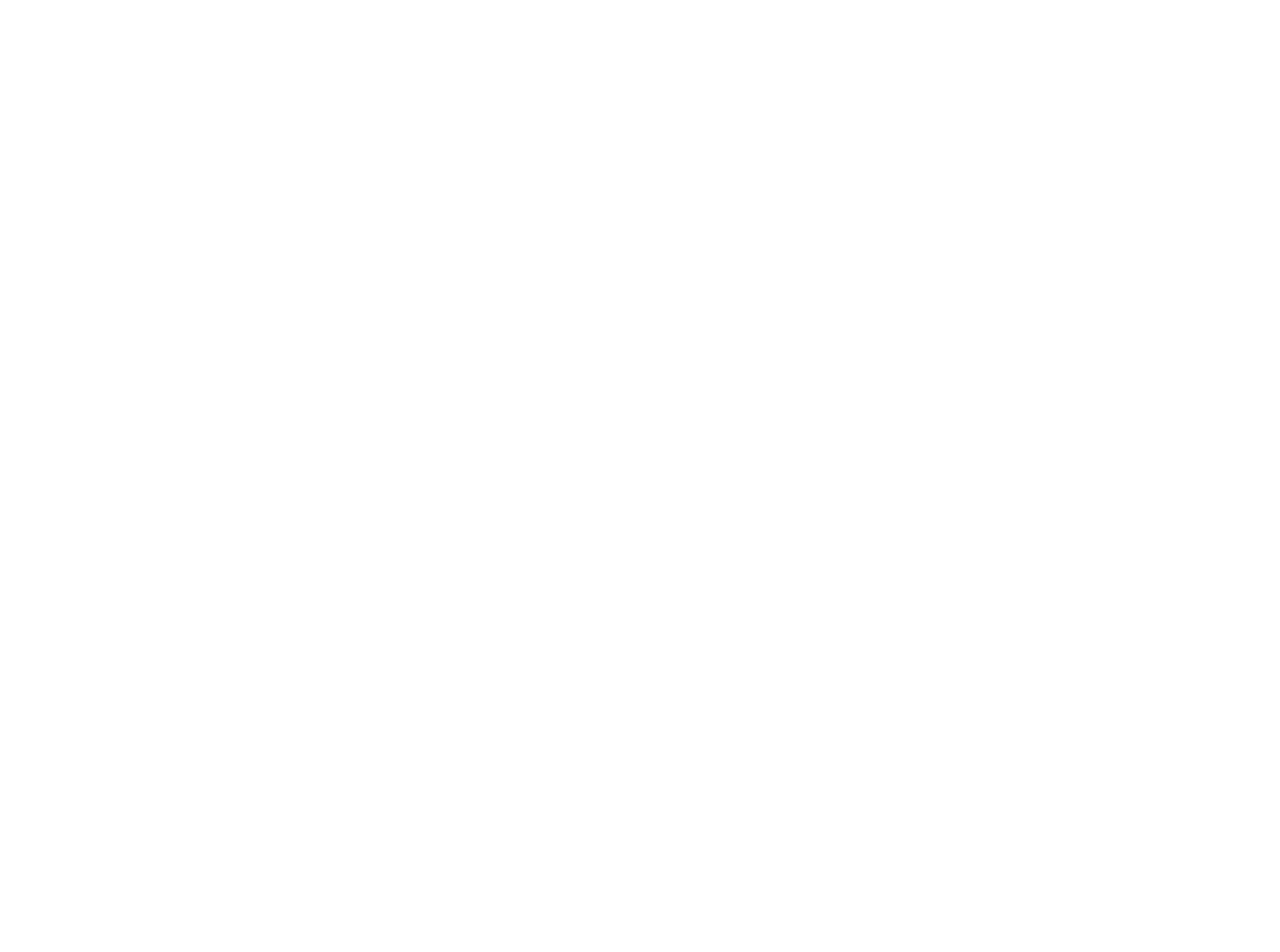
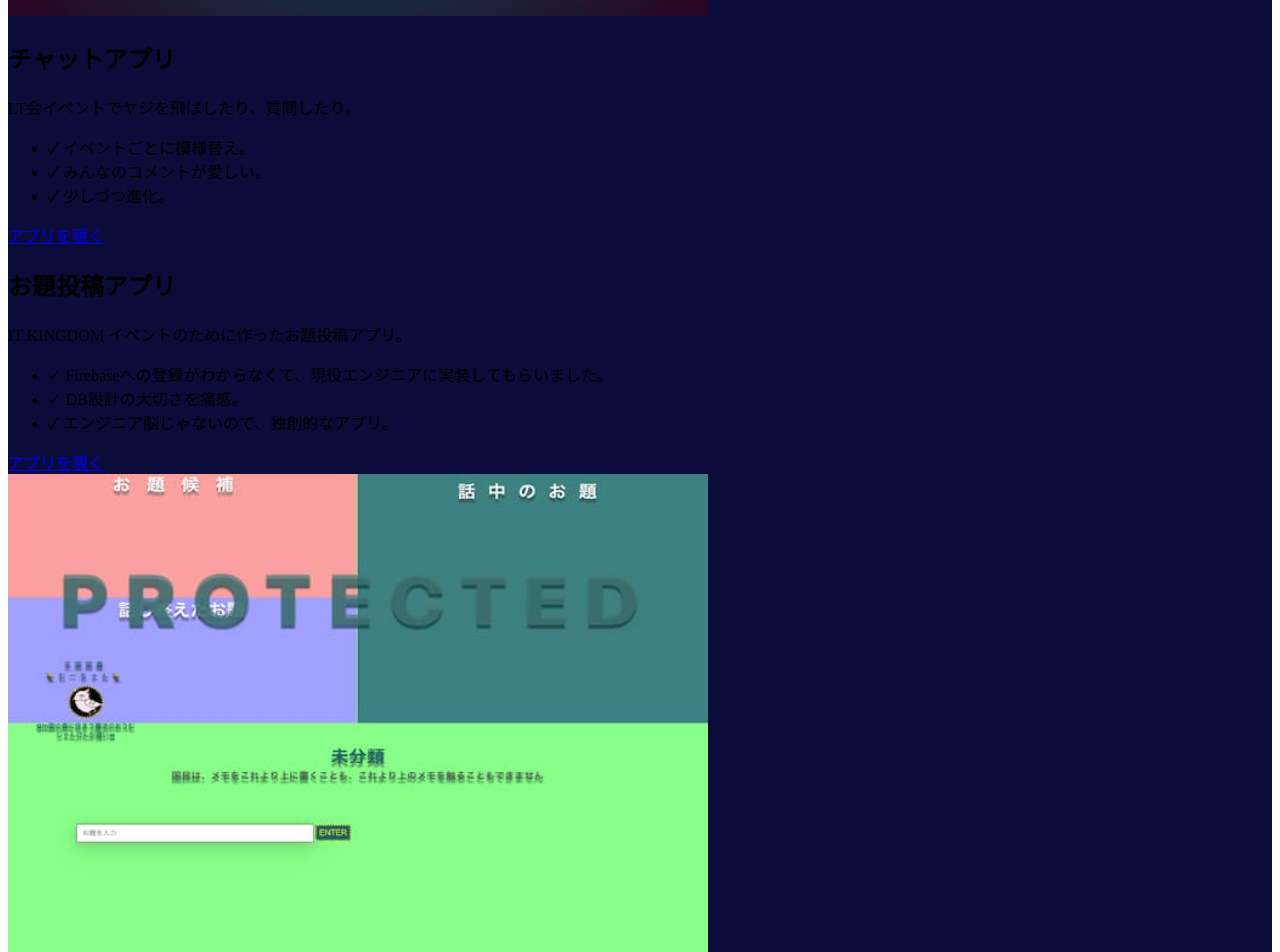
Before and after one commit to yoko-at-home/yoko-2021, a Next.js app: page /miscellaneous in a window 1280 px wide. Shown: the part 8140-9092 px from the top of the page. Before the commit the page ends 7703 px from the top, so only its background shows below. Built offline with nearby package versions, Linux system fonts and the light colour scheme.

Commit message:
いろいろ追加

```diff
--- a/src/pages/miscellaneous.js
+++ b/src/pages/miscellaneous.js
@@ -346,7 +346,7 @@ const miscellaneous = () => {
             <Image
               width={700}
               height={500}
-              alt='イベントを盛り上げるために作るアプリは楽しい'
+              alt='一日2リットルのお水を飲みましょう'
               src={drinkwater}
               className='p-2 pr-5 xl:pr-20 pl-6 xl:pl-16 '
             />
@@ -449,7 +449,7 @@ const miscellaneous = () => {
             <Image
               width={700}
               height={500}
-              alt='イベントを盛り上げるために作るアプリは楽しい'
+              alt='幹事決めアプリ'
               src={"/pic_who-next.jpg"}
               className='p-2 pr-5 xl:pr-20 pl-6 xl:pl-16 '
             />
@@ -537,8 +537,110 @@ const miscellaneous = () => {
             <Image
               width={700}
               height={500}
-              alt='Ring the Bells'
+              alt='チャットアプリ'
               src={"/pic_misc03.jpg"}
+              className='sm:pr-10 lg:pr-32 pl-4 xl:pl-10'
+            />
+          </div>
+        </div>
+      </section>
+      <section className='pt-7 md:pt-20 pb-7 w-full text-yellow-50'>
+        <div className='box-border flex flex-col md:flex-row content-center items-center px-8 lg:px-16 mx-auto mb-12 max-w-7xl leading-6 border-0 border-gray-300 border-solid'>
+          {/* <!-- Image --> */}
+          <div className='box-border relative px-4 xl:pl-10 mt-5 md:mt-0 mb-4 lg:mb-0 -ml-5 md:ml-0 w-full md:w-1/2 max-w-md md:max-w-none text-center bg-no-repeat bg-contain border-solid'>
+            <Image
+              width={700}
+              height={500}
+              alt='チャットアプリ'
+              src={"/pic01.jpg"}
+              className='p-2 pr-5 xl:pr-20 pl-6 xl:pl-16 '
+            />
+          </div>
+
+          {/* <!-- Content --> */}
+          <div className='box-border order-first md:order-none pb-2 md:pl-10 w-full md:w-1/2 border-solid'>
+            <h2 className='m-0 text-xl md:text-2xl lg:text-3xl font-semibold leading-tight border-0 border-gray-300'>
+              チャットアプリ
+            </h2>
+            <p className='pt-4 sm:pr-12 xl:pr-32 pb-5 m-0 lg:text-lg leading-7 border-0 border-gray-300'>
+              LT会イベントでヤジを飛ばしたり、質問したり。
+            </p>
+            <ul className='p-0 m-0 mb-12 leading-6 border-0 border-gray-300'>
+              <li className='box-border relative py-1 pl-0 text-left border-solid'>
+                <span className='inline-flex justify-center items-center mr-2 w-6 h-6 bg-yellow-300 rounded-full'>
+                  <span className='text-sm font-bold'>✓</span>
+                </span>{" "}
+                イベントごとに模様替え。
+              </li>
+              <li className='box-border relative py-1 pl-0 text-left border-solid'>
+                <span className='inline-flex justify-center items-center mr-2 w-6 h-6 text-white bg-yellow-300 rounded-full'>
+                  <span className='text-sm font-bold'>✓</span>
+                </span>{" "}
+                みんなのコメントが愛しい。
+              </li>
+              <li className='box-border relative py-1 pl-0 text-left border-solid'>
+                <span className='inline-flex justify-center items-center mr-2 w-6 h-6 text-white bg-yellow-300 rounded-full'>
+                  <span className='text-sm font-bold'>✓</span>
+                </span>{" "}
+                少しづつ進化。
+              </li>
+            </ul>
+            <a
+              href='https://qin-lt.netlify.app/'
+              target='_blank'
+              rel='noopener noreferrer'
+            >
+              <Button name={"アプリを覗く"} />
+            </a>
+          </div>
+          {/* <!-- End  Content --> */}
+        </div>
+        <div className='box-border flex flex-col md:flex-row content-center items-center px-8 lg:px-16 mx-auto mt-2 md:mt-20 xl:mt-0 max-w-7xl leading-6 border-0 border-gray-300 border-solid'>
+          {/* <!-- Content --> */}
+          <div className='box-border md:pl-6 xl:pl-32 w-full md:w-1/2 border-solid'>
+            <h2 className='m-0 text-xl md:text-2xl lg:text-3xl font-semibold leading-tight border-0 border-gray-300'>
+              お題投稿アプリ
+            </h2>
+            <p className='pt-4 sm:pr-10 pb-8 m-0 lg:text-lg leading-7 border-0 border-gray-300'>
+              IT KINGDOM イベントのために作ったお題投稿アプリ。
+            </p>
+            <ul className='p-0 m-0 mb-12 leading-6 border-0 border-gray-300'>
+              <li className='box-border relative py-1 pl-0 text-left border-solid'>
+                <span className='inline-flex justify-center items-center mr-2 w-6 h-6 text-white bg-yellow-300 rounded-full'>
+                  <span className='text-sm font-bold'>✓</span>
+                </span>{" "}
+                Firebaseへの登録がわからなくて、現役エンジニアに実装してもらいました。
+              </li>
+              <li className='box-border relative py-1 pl-0 text-left border-solid'>
+                <span className='inline-flex justify-center items-center mr-2 w-6 h-6 text-white bg-yellow-300 rounded-full'>
+                  <span className='text-sm font-bold'>✓</span>
+                </span>{" "}
+                DB設計の大切さを痛感。
+              </li>
+              <li className='box-border relative py-1 pl-0 text-left border-solid'>
+                <span className='inline-flex justify-center items-center mr-2 w-6 h-6 text-white bg-yellow-300 rounded-full'>
+                  <span className='text-sm font-bold'>✓</span>
+                </span>{" "}
+                エンジニア脳じゃないので、独創的なアプリ。
+              </li>
+            </ul>
+            <a
+              href='https://qin-bulletin-board.vercel.app/'
+              target='_blank'
+              rel='noopener noreferrer'
+            >
+              <Button name={"アプリを覗く"} />
+            </a>
+          </div>
+          {/* <!-- End  Content --> */}
+
+          {/* <!-- Image --> */}
+          <div className='box-border relative px-4 mt-10 md:mt-0 mb-4 lg:mb-0 w-full md:w-1/2 max-w-md md:max-w-none text-center bg-no-repeat bg-contain border-solid'>
+            <Image
+              width={700}
+              height={500}
+              alt='チャットアプリ'
+              src={"/pic06.jpg"}
               className='sm:pr-10 lg:pr-32 pl-4 xl:pl-10'
             />
           </div>
```
